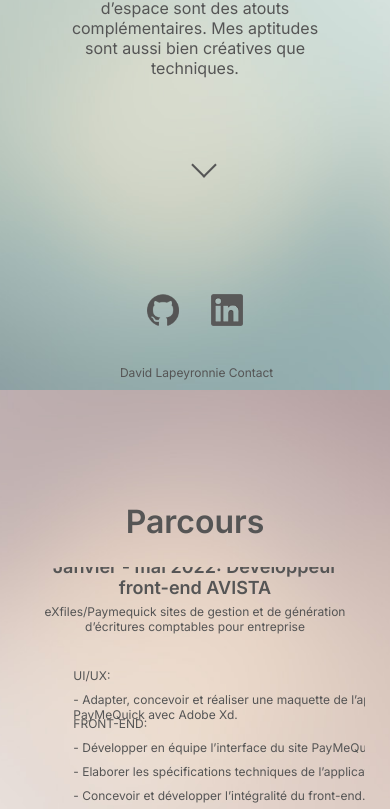
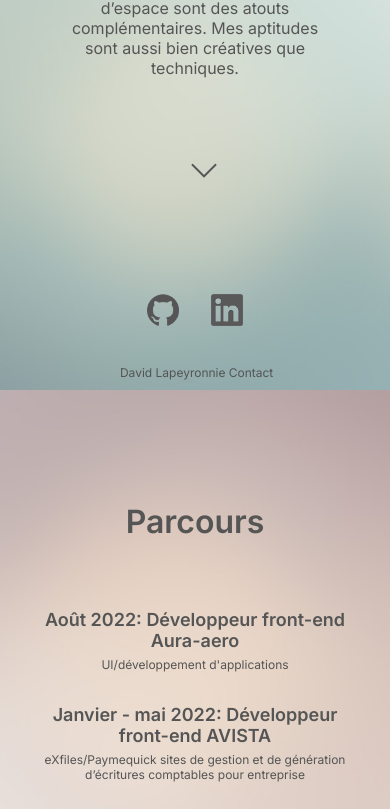
Before and after one commit to MdavidL/portfolio-2022, a website: page index.html in a window 390 px wide. Shown: the part 454-1263 px from the top of the page. Drawn offline with Linux system fonts and the light colour scheme.

Commit message:
ajout et corrections diverses

```diff
--- a/assets/sass/style.scss
+++ b/assets/sass/style.scss
@@ -213,7 +213,8 @@ section {
 }
 /*Flèche vers le bas*/
 .profile .profile__arrow-down {
-  margin-bottom: 20rem;
+  width: 0;
+  margin-bottom: 15rem;
   animation: arr 2s infinite;
   z-index: 1;
   div:before {
@@ -245,13 +246,16 @@ section {
   position: absolute;
   width: 73%;
   height: 55%;
-  margin-top: 5rem;
   overflow-y: scroll;
   z-index: 1;
 }
+.career .career__elements--aura-aero {
+  height: 1.5rem;
+  margin-top: 30rem;
+}
 .career .career__elements--avista {
   height: 1.5rem;
-  margin-top: 25rem;
+  margin-top: 7rem;
 }
 .career .career__elements--piscine {
   height: 1.5rem;
@@ -261,6 +265,7 @@ section {
   height: 1.5rem;
   margin-top: 20rem;
 }
+.career .career__elements--aura-aero-title,
 .career .career__elements--avista-title,
 .career .career__elements--piscine-title,
 .career .career__elements--christmas {
@@ -413,7 +418,7 @@ span {
     }
   }
   .career .career__elements--avista {
-    margin-top: 20rem;
+    margin-top: 7rem;
   }
   .footer .footer__contact {
     width: 25%;
--- a/index.html
+++ b/index.html
@@ -58,6 +58,13 @@
             <img src="assets/img/wallpaper-2.jpg" alt="image d'arrière plan coloré">
             <h2>Parcours</h2>
             <div class="career career__elements">
+                <div class="career career__elements--aura-aero">
+                    <div class="career career__elements--aura-aero-title">
+                        <h3>Août 2022: Développeur front-end Aura-aero</h3>
+                        <span>UI/développement d'applications</span>
+                    </div>
+                </div>
+
                 <div class="career career__elements--avista">
                     <div class="career career__elements--avista-title">
                         <h3>Janvier - mai 2022: Développeur front-end AVISTA</h3>
@@ -156,6 +163,7 @@
                     <img src="assets/img/logo-ps.png" alt="logo ps">
                     <img src="assets/img/logo-ai.png" alt="logo ai">
                     <img src="assets/img/logo-id.png" alt="logo id">
+                    <img src="assets/img/logo-figma.png" alt="logo figma">
                 </div>
             </div>
             <div class="sidebar__skills">
```
Also changed, not shown: assets/img/logo-figma.png (added), assets/style.css, 1 other file.
